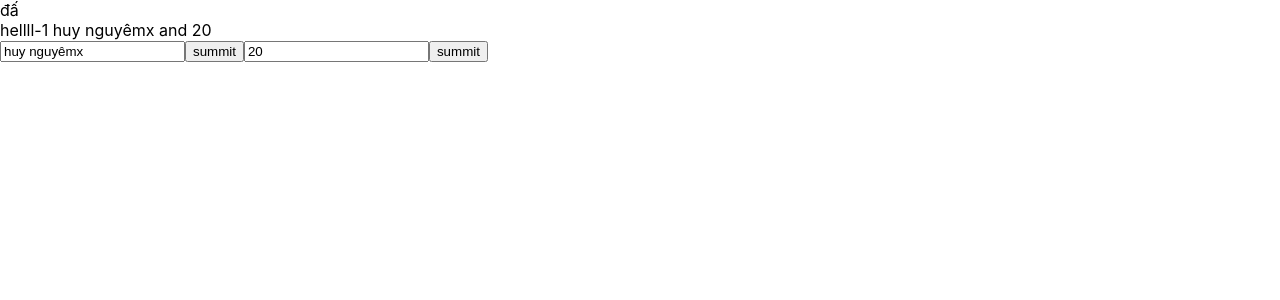
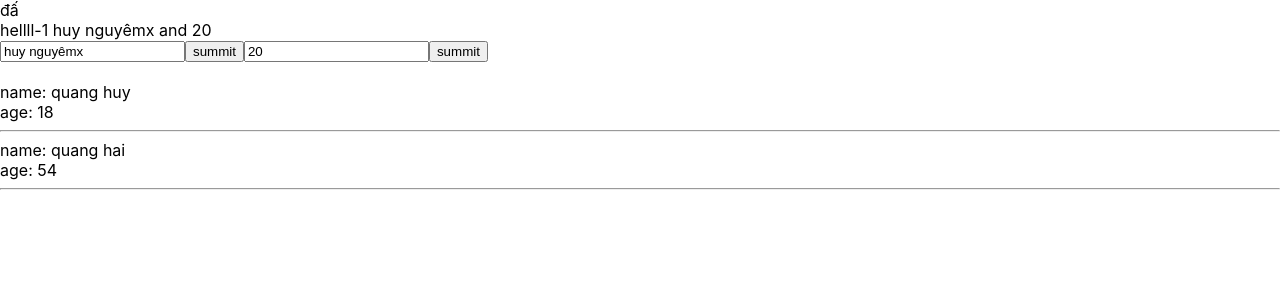
Before and after one commit to nguyenquanghuy12052005/react-learning, a React (Create React App) app: page / in a window 1280 px wide. Shown: the top 300 px of the page. Built offline with nearby package versions, Linux system fonts and the light colour scheme.

Commit message:
vòng lặp map

```diff
--- /dev/null
+++ b/src/components/DisplayInfo.js
@@ -0,0 +1,32 @@
+import React from "react";
+
+class DisplayInfo extends React.Component {
+    render() {
+          const {listUser} = this.props;
+          console.log(listUser);
+
+        return (
+            //props
+
+            <div>
+                {listUser.map((user) => {
+                    return (
+                         <div key = {user.id}>
+                            <div>name: {user.name}</div>
+                            <div>age: {user.age}</div>
+                            <hr></hr>
+                         </div>
+
+                    )
+                } )}
+                {/* <div>Name: {name}</div>
+                <div>Age: {age}</div> */}
+
+
+                </div>
+
+        )
+    }
+}
+
+export default DisplayInfo;
--- a/src/components/MyComponent.js
+++ b/src/components/MyComponent.js
@@ -1,7 +1,24 @@
 import React from "react";
 import UserInfo from "./UserInfo";
+import DisplayInfo from "./DisplayInfo";
 
 class MyComponents extends React.Component {
+
+state = {
+    listUser : [{
+        id: 1,
+        name: "quang huy",
+        age: "18"
+    },
+{
+        id: 2,
+        name: "quang hai",
+        age: "54"
+    }
+]
+}
+
+
 
 handleClick = (event) => {
 // console.log("click me" + Math.random());
@@ -29,6 +46,8 @@
         return (
             <div>
              <UserInfo></UserInfo>
+             <br></br>
+             <DisplayInfo listUser={this.state.listUser} ></DisplayInfo>
             </div>
         );
    }
```
